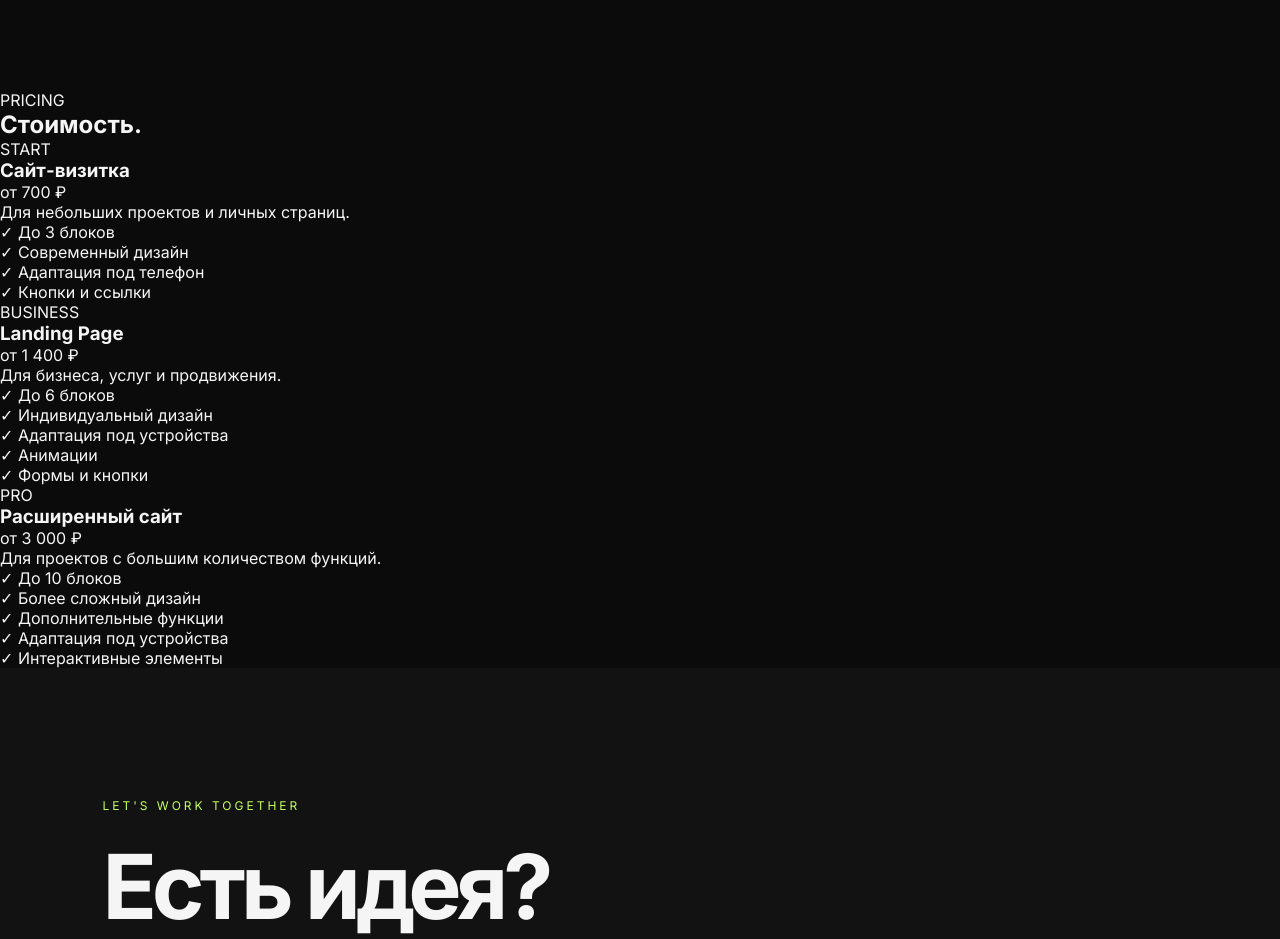
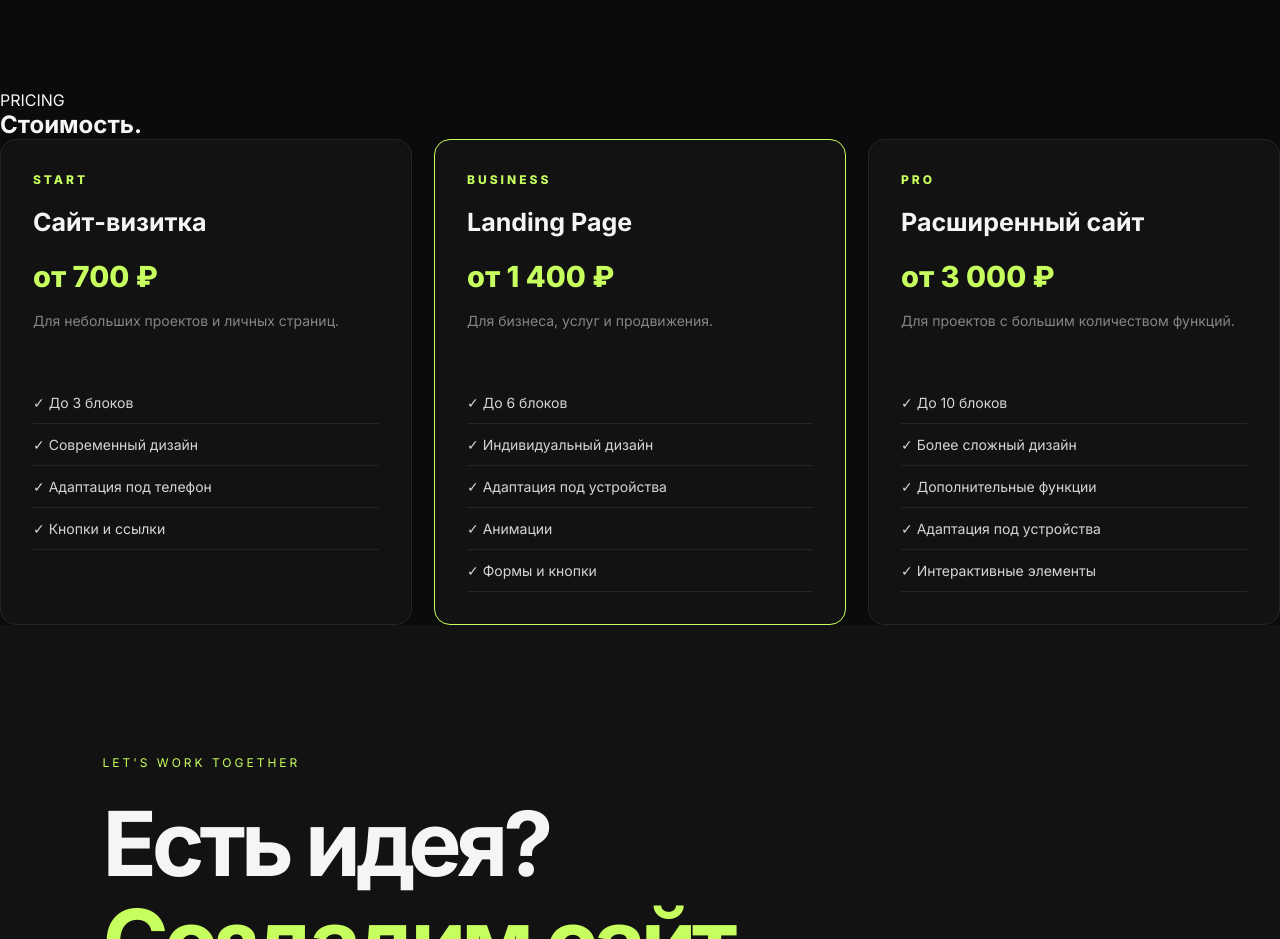
Before and after one commit to Timofey636/ferri-portfolio, a plain HTML site: page index.html in a window 1280 px wide. Shown: the part 3260-4199 px from the top of the page. Drawn offline with Linux system fonts and the light colour scheme.

Commit message:
Update style.css

```diff
--- a/style.css
+++ b/style.css
@@ -431,3 +431,76 @@ footer > span {
     display: none;
   }
 }
+/* PRICING */
+
+.pricing-grid {
+  display: grid;
+  grid-template-columns: repeat(3, minmax(0, 1fr));
+  gap: 22px;
+}
+
+.price-card {
+  background: #121212;
+  border: 1px solid #252525;
+  border-radius: 16px;
+  padding: 32px;
+  transition: 0.3s;
+}
+
+.price-card:hover {
+  transform: translateY(-5px);
+  border-color: #555;
+}
+
+.price-card.featured {
+  border-color: #c6ff5e;
+}
+
+.price-label {
+  color: #c6ff5e;
+  font-size: 12px;
+  font-weight: 800;
+  letter-spacing: 3px;
+}
+
+.price-card h3 {
+  font-size: 25px;
+  margin-top: 20px;
+}
+
+.price {
+  font-size: 29px;
+  font-weight: 800;
+  margin-top: 22px;
+  color: #c6ff5e;
+}
+
+.price-description {
+  color: #858585;
+  font-size: 14px;
+  line-height: 1.7;
+  margin-top: 15px;
+  min-height: 48px;
+}
+
+.price-card ul {
+  list-style: none;
+  margin-top: 25px;
+}
+
+.price-card li {
+  padding: 12px 0;
+  border-bottom: 1px solid #252525;
+  font-size: 14px;
+  color: #d5d5d5;
+}
+
+@media (max-width: 900px) {
+  .pricing-grid {
+    grid-template-columns: 1fr;
+  }
+
+  .price-card {
+    padding: 25px;
+  }
+}
```
